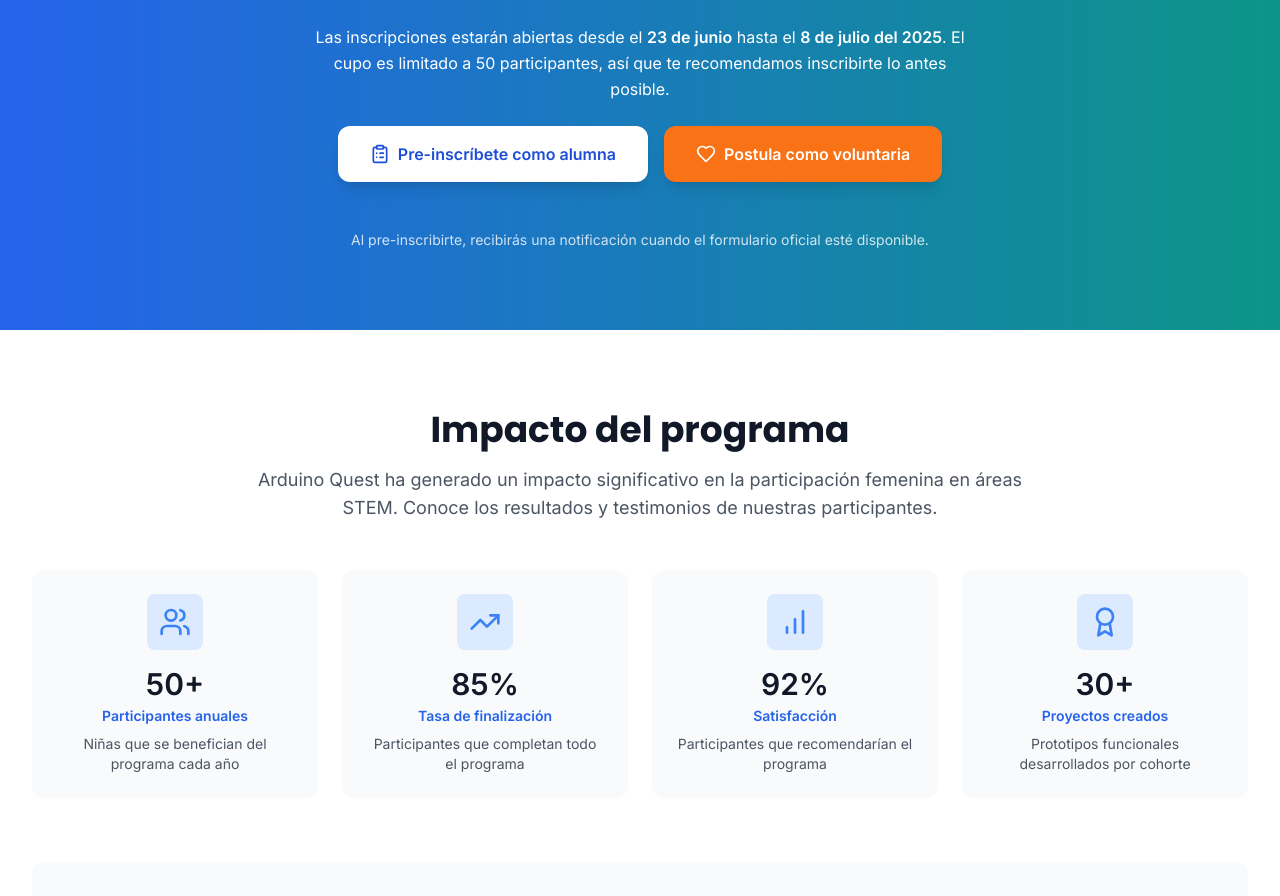
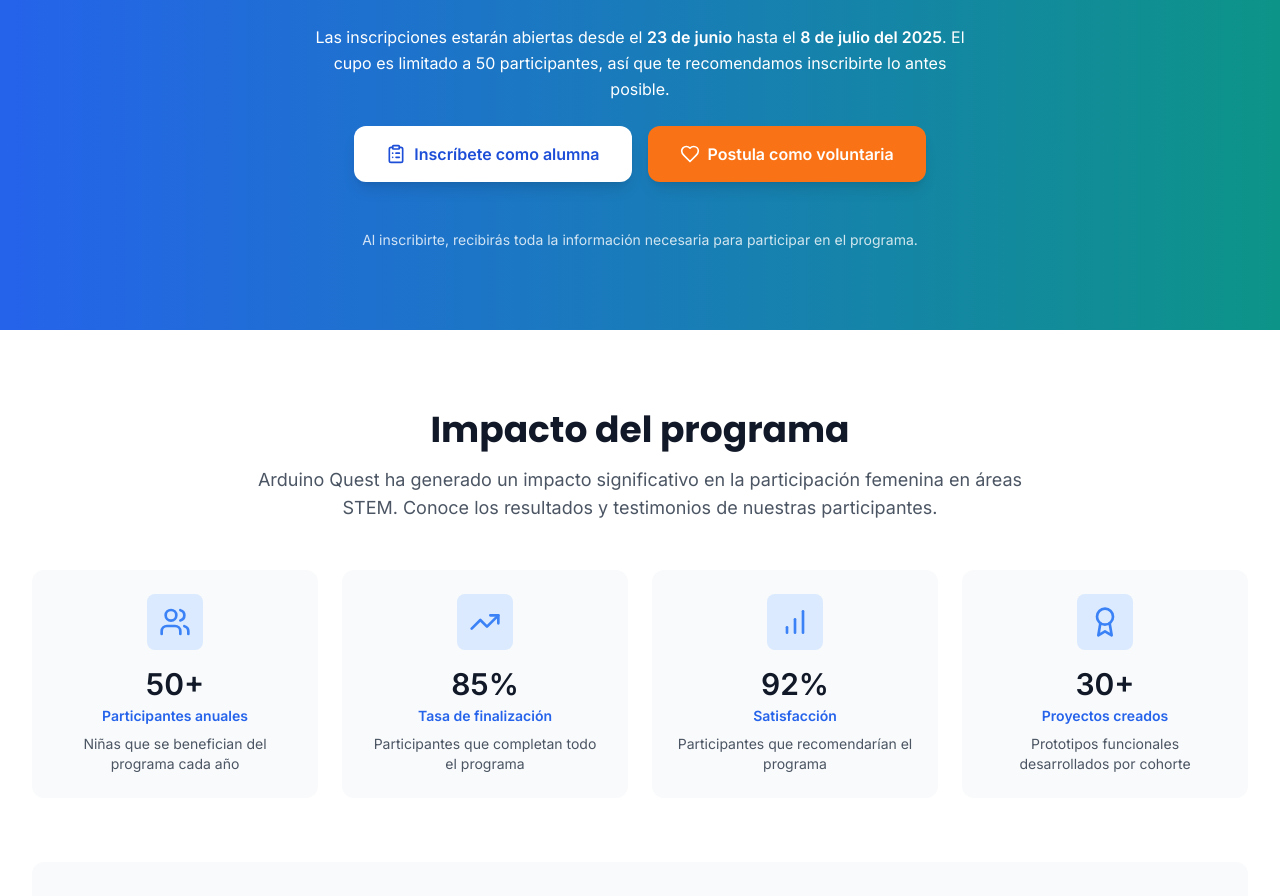
Before and after one commit to Pillin/arduino-quest, a React (Vite) app: page / in a window 1280 px wide. Shown: the part 9760-10656 px from the top of the page. Built offline with nearby package versions, Linux system fonts and the light colour scheme.

Commit message:
Corregir texto de inscripción

```diff
--- a/src/components/Register.tsx
+++ b/src/components/Register.tsx
@@ -105,7 +105,7 @@ const Register: React.FC = () => {
               className="inline-flex items-center justify-center px-8 py-4 bg-white text-primary-700 rounded-xl font-bold shadow-lg hover:bg-primary-50 transition-all duration-300 transform hover:-translate-y-1"
             >
               <ClipboardList className="mr-2 h-5 w-5" />
-              Pre-inscríbete como alumna
+              Inscríbete como alumna
             </a>
 
             <a
@@ -118,7 +118,7 @@ const Register: React.FC = () => {
           </div>
 
           <p className="mt-4 text-sm opacity-80">
-            Al pre-inscribirte, recibirás una notificación cuando el formulario oficial esté disponible.
+            Al inscribirte, recibirás toda la información necesaria para participar en el programa.
           </p>
         </motion.div>
       </div>
```
Also changed, not shown: src/data/register.json (+4 -4 lines).
